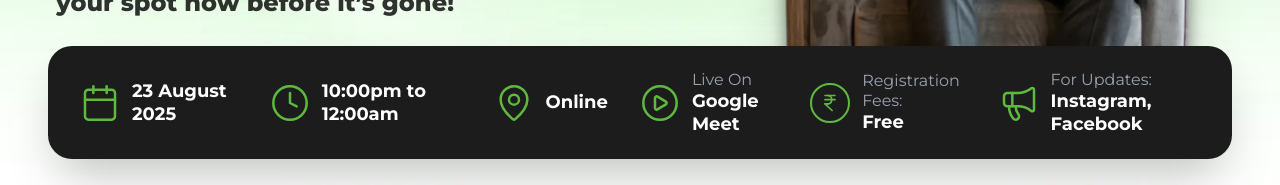
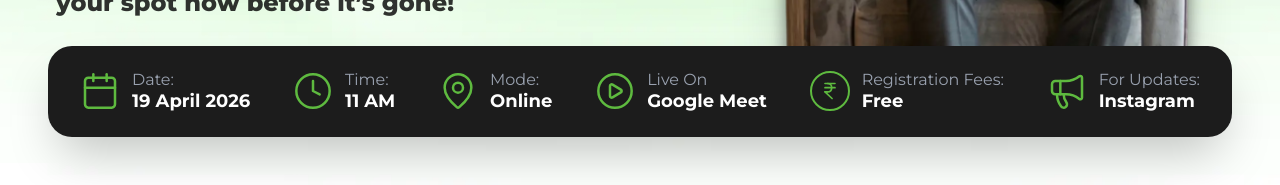
Before and after one commit to bhave5h/nishantmendhe-stockclasses, a Next.js app: page /webinar in a window 1280 px wide. Shown: the part 584-769 px from the top of the page. Built offline with nearby package versions, Linux system fonts and the light colour scheme; no server answers; a web font is replaced by a local one.

Commit message:
added date and time

```diff
--- a/app/webinar/WebinarForm.tsx
+++ b/app/webinar/WebinarForm.tsx
@@ -106,7 +106,7 @@
 
   return (
     <section id="registerform">
-      <div className="w-full mt-6 lg:mt-8 p-6 z-20 mb-20 bg-white h-full">
+      <div className="w-full mt-6 lg:mt-8 p-10 z-20 mb-20 bg-white h-full">
         {/* Header */}
         <div className="text-center max-w-3xl mx-auto mb-4 md:mb-10">
           <motion.h2
--- a/app/webinar/page.tsx
+++ b/app/webinar/page.tsx
@@ -1,5 +1,3 @@
-"use client";
-
 import {
   Calendar,
   Clock,
@@ -69,9 +67,14 @@
                   className="w-8 h-8 md:w-10 md:h-10 text-[#5EBA3F] shrink-0"
                   strokeWidth={1.5}
                 />
+                <div className="flex flex-col">
+                  <span className="text-sm md:text-base text-gray-400 leading-tight">
+                    Date:
+                  </span>
                   <span className="font-bold text-base md:text-lg leading-tight">
-                  23 August 2025
+                    19 April 2026
                   </span>
+                </div>
               </div>
 
               {/* Time */}
@@ -80,9 +83,14 @@
                   className="w-8 h-8 md:w-10 md:h-10 text-[#5EBA3F] shrink-0"
                   strokeWidth={1.5}
                 />
+                <div className="flex flex-col">
+                  <span className="text-sm md:text-base text-gray-400 leading-tight">
+                    Time:
+                  </span>
                   <span className="font-bold text-base md:text-lg leading-tight">
-                  10:00pm to 12:00am
+                    11 AM
                   </span>
+                </div>
               </div>
 
               {/* Location */}
@@ -91,9 +99,14 @@
                   className="w-8 h-8 md:w-10 md:h-10 text-[#5EBA3F] shrink-0"
                   strokeWidth={1.5}
                 />
+                <div className="flex flex-col">
+                  <span className="text-sm md:text-base text-gray-400 leading-tight">
+                    Mode:
+                  </span>
                   <span className="font-bold text-base md:text-lg leading-tight">
                     Online
                   </span>
+                </div>
               </div>
 
               {/* Platform */}
@@ -141,7 +154,7 @@
                     For Updates:
                   </span>
                   <span className="font-bold text-base md:text-lg leading-tight">
-                    Instagram, Facebook
+                    <Link href="https://www.instagram.com/nisshantmenddhe.trader/">Instagram</Link>
                   </span>
                 </div>
               </div>
--- a/components/sections/Webinar.tsx
+++ b/components/sections/Webinar.tsx
@@ -1,5 +1,3 @@
-"use client";
-
 import Image from "next/image";
 import Link from "next/link";
 import content from "@/data/content.json";
@@ -163,7 +161,7 @@
             </div>
 
             {/* ─────────── CTA Button below card ─────────── */}
-            <div className="flex justify-center mt-6">
+            <div className="flex justify-center mt-0">
                 <Link
                     href={webinar.ctaLink}
                     target="_blank"
--- a/data/content.json
+++ b/data/content.json
@@ -325,12 +325,12 @@
             {
                 "icon": "calendar",
                 "label": "Date",
-                "value": "23 August 2025"
+                "value": "19 April 2026"
             },
             {
                 "icon": "clock",
                 "label": "Time",
-                "value": "10:00pm\n12:00am"
+                "value": "11 AM"
             },
             {
                 "icon": "location",
```
Lines whose indentation alone changed are shown as unchanged.
